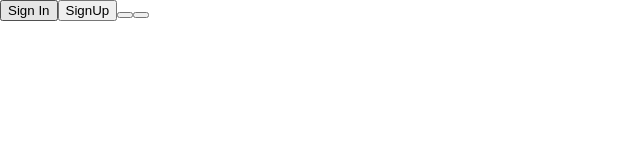
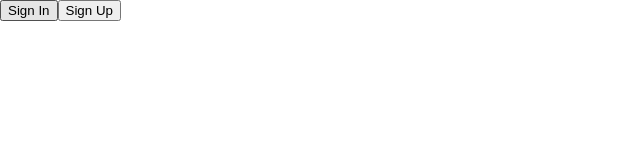
Before and after one commit to krezicoder/react-jest-boilerplate, a React (Create React App) app: page / in a window 1280 px wide. Shown: the top 160 px of the page, without its empty margins (0-640 px from the left). Built offline with nearby package versions, Linux system fonts and the light colour scheme.

Commit message:
REFACTORED - Removed old components and combined them to one component

```diff
--- a/src/App.js
+++ b/src/App.js
@@ -1,18 +1,14 @@
 import React, { Component } from "react";
 
 import "./App.css";
-import SignInButton from "./components/SignInButton/SignInButton";
-import SignUpButton from "./components/SignUpButton/SignUpButton";
 import Button from "./components/Button/Button";
 
 class App extends Component {
   render() {
     return (
       <div>
-        <SignInButton />
-        <SignUpButton />
-        <Button />
-        <Button />
+        <Button name={"Sign In"} />
+        <Button name={"Sign Up"} />
       </div>
     );
   }
--- a/src/components/SignInButton/SignInButton.js
+++ /dev/null
@@ -1,9 +0,0 @@
-import React, { Component } from "react";
-
-class SignInButton extends Component {
-  render() {
-    return <button>Sign In</button>;
-  }
-}
-
-export default SignInButton;
--- a/src/components/SignUpButton/SignUpButton.js
+++ /dev/null
@@ -1,9 +0,0 @@
-import React, { Component } from "react";
-
-class SignUpButton extends Component {
-  render() {
-    return <button>SignUp</button>;
-  }
-}
-
-export default SignUpButton;
```
Also changed, not shown: 1 other file (tests, documents, lock files or other folders).
